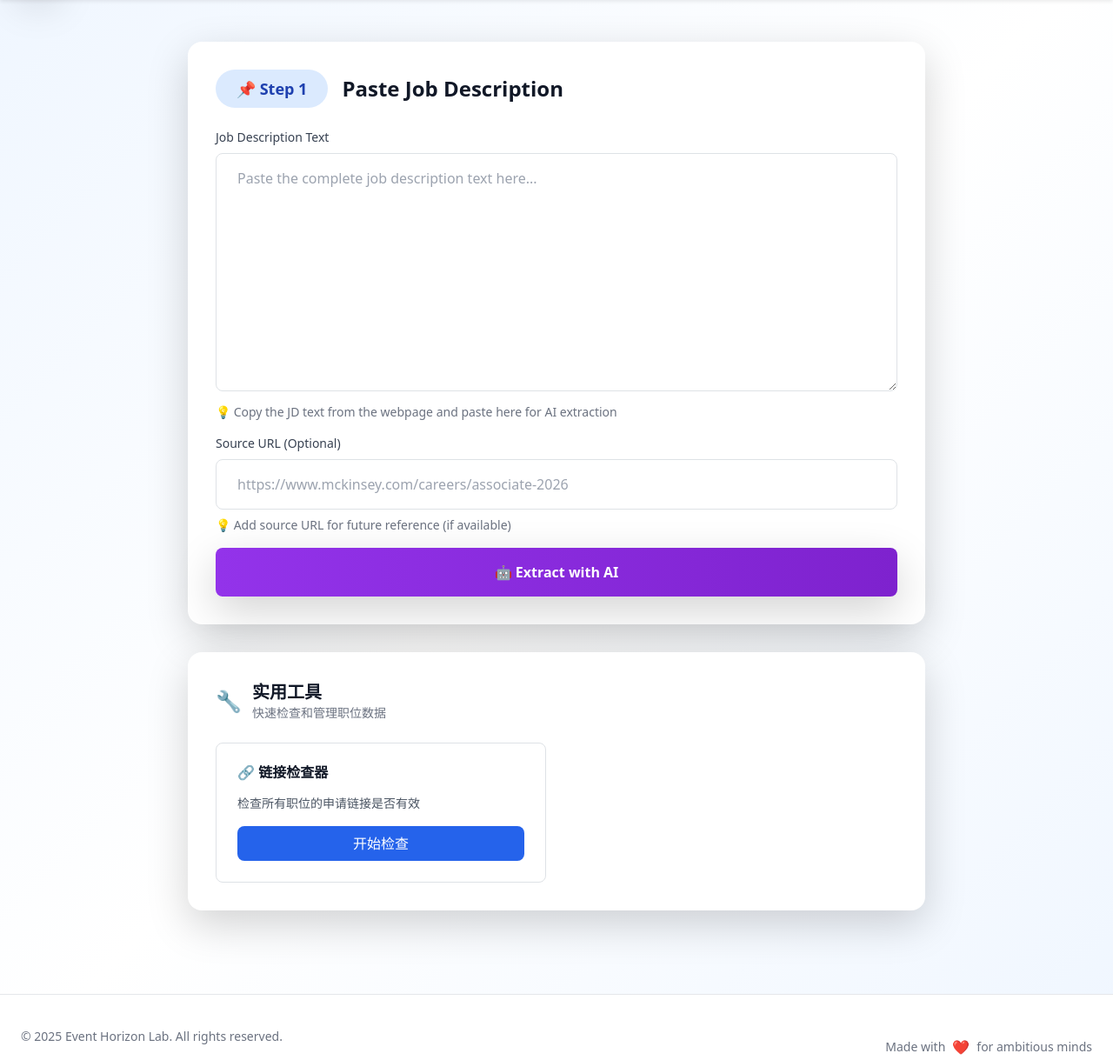
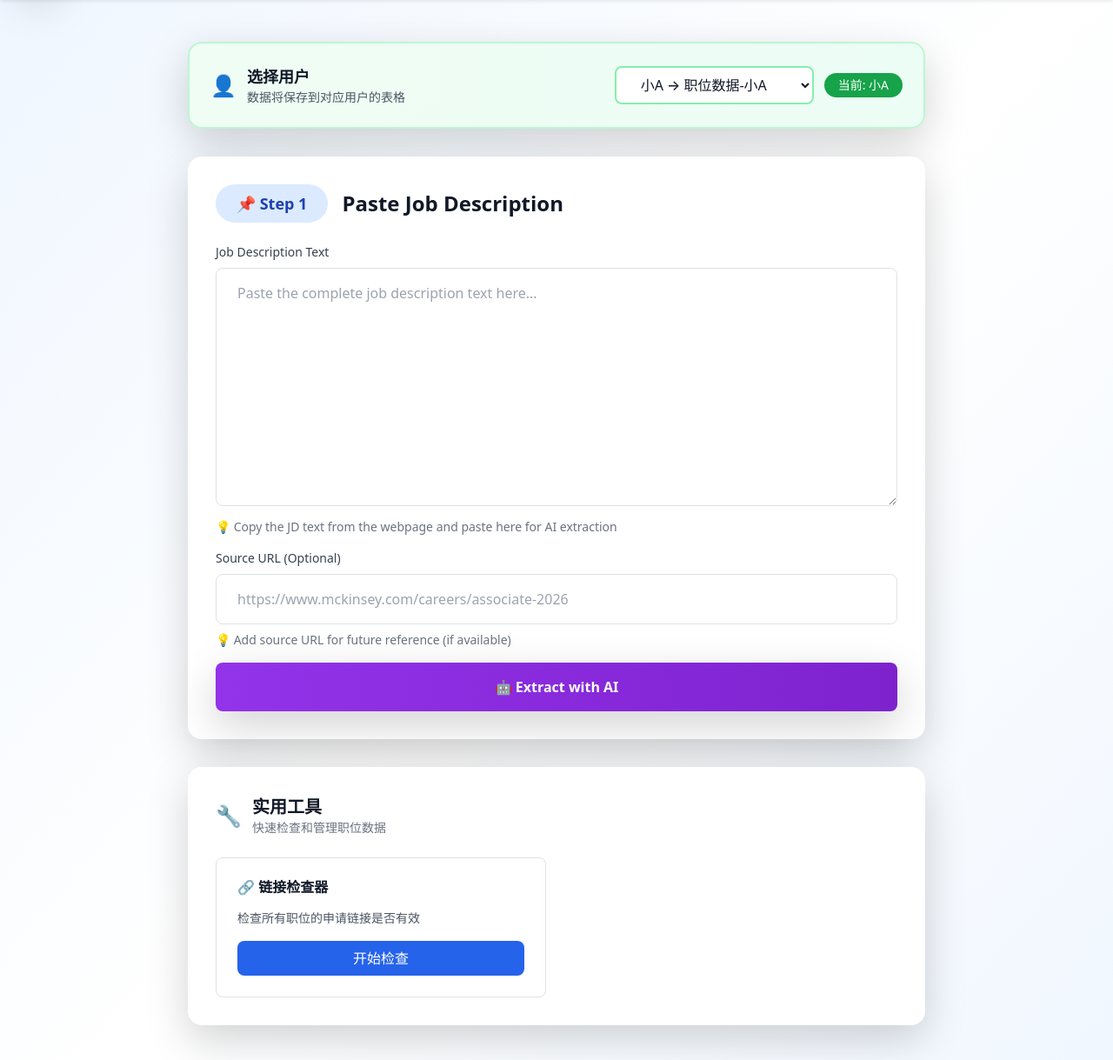
Before and after one commit to weizhiyuan610-droid/job-scraper-service, a Flask app: page / in a window 1280 px wide. Shown: the part 65-1284 px from the top of the page at 87% size. Run offline with Flask 3, Linux system fonts and the light colour scheme; some libraries are stand-ins or nearby versions.

Commit message:
Add multi-user sheet support
Features:
- Add user selection UI with 4 users (A, B, C, D)
- Each user can write to their own Google Sheet
- Add /api/users endpoint to get available users
- Modify /api/save to accept user parameter and route to correct sheet
- Add visual feedback for selected user (color-coded badges)

Configuration:
- Add USER_A_SHEET_ID, USER_B_SHEET_ID, USER_C_SHEET_ID, USER_D_SHEET_ID
- Add corresponding SHEET_NAME variables
- Fallback to main GOOGLE_SHEET_ID if user sheet not configured

Sheet IDs:
- User A: 1g6bdI9ALW7JdwLtotWtAgGczVgis-2fdpTnRIeIq1VE
- User B: 1q9EmKOO317vQ9-eQKlTF6Rbs4KhvafJZ53lz_YMJVvw
- User C: 1Z-E-LlI6qEk6pmytlMCzDVfpbBFz8eSrOD1H-PCNZ88
- User D (backup): 1eh1H-1Ucg7m_OMjzpNbS3MjcBPE35QiCHnOQavSCh-w

🤖 Generated with [Claude Code](https://claude.com/claude-code)

Co-Authored-By: Claude Opus 4.5 <noreply@anthropic.com>

```diff
--- a/app.py
+++ b/app.py
@@ -94,6 +94,43 @@ def enrich_job_with_visa_info(job_data: dict) -> dict:
         job_data['visa_source'] = 'error'
         job_data['visa_likelihood'] = 'unknown'
         return job_data
+
+
+@app.route('/api/users', methods=['GET'])
+def get_users():
+    """
+    Get available users and their sheet configurations
+
+    Returns:
+    {
+        "success": true,
+        "users": [
+            {"id": "a", "name": "小A", "sheet_name": "职位数据-小A"},
+            {"id": "b", "name": "小B", "sheet_name": "职位数据-小B"},
+            {"id": "c", "name": "小C", "sheet_name": "职位数据-小C"},
+            {"id": "d", "name": "备用", "sheet_name": "职位数据-备用"}
+        ]
+    }
+    """
+    try:
+        users = []
+        for user_id, config in settings.user_sheets.items():
+            users.append({
+                'id': user_id,
+                'name': config['display_name'],
+                'sheet_name': config['name']
+            })
+
+        return jsonify({
+            "success": True,
+            "users": users
+        })
+    except Exception as e:
+        logger.error(f"Error getting users: {str(e)}")
+        return jsonify({
+            "success": False,
+            "error": str(e)
+        }), 500
 
 
 @app.route('/tutorial')
@@ -215,12 +252,17 @@ def save():
     """
     API endpoint to save job data to Google Sheets
 
-    Expects JSON body with job data fields
+    Expects JSON body with job data fields and optional user parameter:
+    {
+        "user": "a",  // Optional: which user's sheet to write to (default: "a")
+        ...job data fields...
+    }
 
     Returns:
     {
         "success": true/false,
         "row_number": 47,
+        "saved_to": "小A的表格",
         "error": "error message if failed"
     }
     """
@@ -233,7 +275,31 @@ def save():
                 "error": "Missing job data in request body"
             }), 400
 
-        logger.info(f"Saving job: {job_data.get('company')} - {job_data.get('title')}")
+        # Get user parameter (default to "a" if not provided)
+        user_id = job_data.pop('user', 'a')  # Remove from job_data before saving
+
+        logger.info(f"Saving job for user '{user_id}': {job_data.get('company')} - {job_data.get('title')}")
+
+        # Get user's sheet configuration
+        user_sheets = settings.user_sheets
+        user_config = user_sheets.get(user_id)
+
+        if not user_config:
+            return jsonify({
+                "success": False,
+                "error": f"Invalid user '{user_id}'. Valid users: {list(user_sheets.keys())}"
+            }), 400
+
+        sheet_id = user_config['id']
+        sheet_name = user_config['name']
+
+        if not sheet_id:
+            return jsonify({
+                "success": False,
+                "error": f"No sheet ID configured for user '{user_config['display_name']}'. Please configure USER_{user_id.upper()}_SHEET_ID."
+            }), 500
+
+        logger.info(f"Writing to sheet: {sheet_name} (ID: {sheet_id})")
 
         # Get Google credentials
         credentials = get_google_credentials()
@@ -244,36 +310,39 @@ def save():
                 "error": "Google credentials not configured"
             }), 500
 
-        # Initialize writer
+        # Initialize writer with user's sheet
         writer = SheetsWriter(credentials_json=credentials)
         writer.open_spreadsheet(
-            sheet_id=settings.google_sheet_id,
-            sheet_name=settings.google_sheet_name
+            sheet_id=sheet_id,
+            sheet_name=sheet_name
         )
 
-        # Check for duplicates
+        # Check for duplicates in user's sheet
         duplicate_row = writer.check_duplicate(
             job_data.get('company', ''),
             job_data.get('title', '')
         )
 
         if duplicate_row:
-            logger.warning(f"Duplicate found at row {duplicate_row}")
+            logger.warning(f"Duplicate found at row {duplicate_row} in {sheet_name}")
             return jsonify({
                 "success": False,
                 "error": f"This job already exists in row {duplicate_row}",
-                "duplicate_row": duplicate_row
+                "duplicate_row": duplicate_row,
+                "sheet": sheet_name
             }), 409  # Conflict status code
 
         # Write to Google Sheets
         result = writer.write_job(job_data)
 
         if result.get('success'):
-            logger.info(f"Saved to row {result['row_number']}")
+            logger.info(f"Saved to row {result['row_number']} in {sheet_name}")
             return jsonify({
                 "success": True,
                 "row_number": result['row_number'],
                 "job_id": result['job_id'],
+                "saved_to": f"{user_config['display_name']}的表格",
+                "sheet_name": sheet_name,
                 "message": "Job saved successfully"
             })
         else:
--- a/static/js/main.js
+++ b/static/js/main.js
@@ -4,6 +4,36 @@
  */
 
 let currentJobData = null;
+let currentUser = 'a';  // Default to user A
+
+/**
+ * Update user display when selection changes
+ */
+function updateUserDisplay() {
+    const select = document.getElementById('currentUser');
+    const indicator = document.getElementById('userIndicator');
+    const selectedOption = select.options[select.selectedIndex];
+
+    currentUser = select.value;
+    const userNames = {
+        'a': '小A',
+        'b': '小B',
+        'c': '小C',
+        'd': '备用'
+    };
+
+    indicator.textContent = `当前: ${userNames[currentUser]}`;
+
+    // Visual feedback
+    const colors = {
+        'a': 'bg-blue-600',
+        'b': 'bg-purple-600',
+        'c': 'bg-pink-600',
+        'd': 'bg-gray-600'
+    };
+
+    indicator.className = `px-3 py-1 text-white rounded-full text-sm font-medium ${colors[currentUser]}`;
+}
 
 /**
  * Populate form with extracted data
@@ -179,6 +209,7 @@ async function saveJob(event) {
     }
 
     const formData = {
+        user: currentUser,  // Add user parameter to route to correct sheet
         company: document.getElementById('company').value,
         title: document.getElementById('title').value,
         industry: document.getElementById('industry').value,
@@ -292,7 +323,9 @@ async function saveJob(event) {
         if (result.success) {
             document.getElementById('rowNumber').textContent = result.row_number;
             showSuccess(true);
-            showToast('🎉 Successfully saved to Google Sheets!', 'success');
+            // Show which sheet was saved to
+            const savedTo = result.saved_to || 'Google Sheets';
+            showToast(`🎉 Successfully saved to ${savedTo}!`, 'success');
         } else {
             if (result.duplicate_row) {
                 showToast('⚠️ Job already exists (row ' + result.duplicate_row + ')', 'warning');
--- a/templates/index.html
+++ b/templates/index.html
@@ -36,6 +36,34 @@
 
     <!-- Main Content -->
     <main class="max-w-4xl mx-auto px-4 sm:px-6 lg:px-8 py-12">
+        <!-- User Selector (New) -->
+        <div class="bg-gradient-to-r from-green-50 to-emerald-50 rounded-2xl shadow-lg p-6 mb-8 border-2 border-green-200">
+            <div class="flex items-center justify-between flex-wrap gap-4">
+                <div class="flex items-center space-x-3">
+                    <span class="text-2xl">👤</span>
+                    <div>
+                        <h3 class="text-lg font-semibold text-gray-900">选择用户</h3>
+                        <p class="text-sm text-gray-600">数据将保存到对应用户的表格</p>
+                    </div>
+                </div>
+                <div class="flex items-center space-x-3">
+                    <select
+                        id="currentUser"
+                        onchange="updateUserDisplay()"
+                        class="px-4 py-2 border-2 border-green-300 rounded-lg bg-white text-gray-900 font-medium focus:ring-2 focus:ring-green-500 focus:border-transparent"
+                    >
+                        <option value="a">小A → 职位数据-小A</option>
+                        <option value="b">小B → 职位数据-小B</option>
+                        <option value="c">小C → 职位数据-小C</option>
+                        <option value="d">备用 → 职位数据-备用</option>
+                    </select>
+                    <span id="userIndicator" class="px-3 py-1 bg-green-600 text-white rounded-full text-sm font-medium">
+                        当前: 小A
+                    </span>
+                </div>
+            </div>
+        </div>
+
         <!-- Step 1: Input URL -->
         <div class="bg-white rounded-2xl shadow-lg p-8 mb-8">
             <div class="flex items-center mb-6">
```
Also changed, not shown: config/settings.py (+40 -0 lines).
